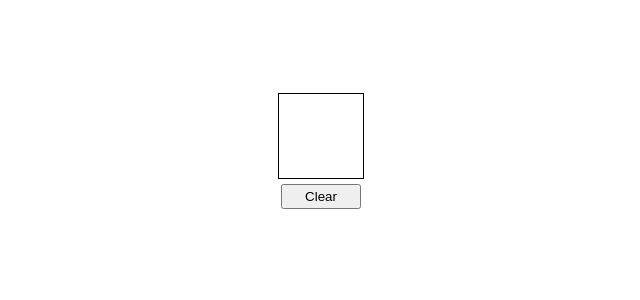
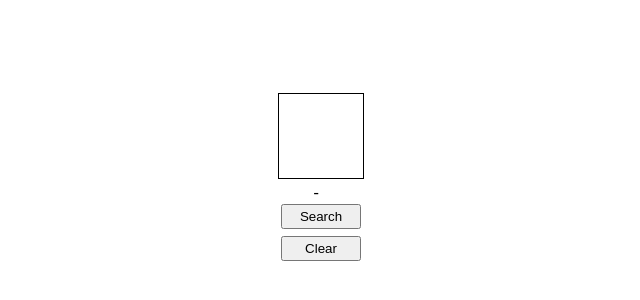
Before and after one commit to otaviojacobi/MNIST_web, a plain HTML site: page client/index.html in a window 1280 px wide. Shown: the part 264-564 px from the top of the page, without its empty margins (319-959 px from the left). Drawn offline with Linux system fonts and the light colour scheme.

Commit message:
mini-ui working

```diff
--- a/client/index.html
+++ b/client/index.html
@@ -9,8 +9,9 @@
 </head>
 <body>
     <canvas id="canvas" width="84" height="84"></canvas>
-    <label id = "label"></label>
-    <button id="button">Clear</button>
+    <label id = "label">-</label>
+    <button id="search">Search</button>
+    <button id="clear">Clear</button>
     <script src="index.js"></script>
 </body>
 </html>
--- a/client/index.js
+++ b/client/index.js
@@ -8,21 +8,26 @@ cntx.lineCap = "round";
 cntx.fillStyle = "#fff";
 cntx.fillRect(0, 0, canvas.width, canvas.height);
 
-let button = document.getElementById("button");
+let searchButton = document.getElementById("search");
+let clearButton = document.getElementById("clear");
+let label = document.getElementById("label");
 
 document.addEventListener('mouseup', event => click = false);
-
-button.addEventListener('click', event => cntx.clearRect( 0,0,canvas.width, canvas.height ));
-
+clearButton.addEventListener('click', event => {
+    label.innerHTML = "-";
+    cntx.clearRect(0, 0, canvas.width, canvas.height);
+});
+searchButton.addEventListener('click', event => {
+    //TODO
+    label.innerHTML = "1";
+});
 canvas.addEventListener('mousedown', event => {
     click = true;
     cntx.save();
     xCoord = event.pageX - canvas.offsetLeft;
     yCoord = event.pageY - canvas.offsetTop
 });
-
 canvas.addEventListener('click', event => click = false);
-
 canvas.addEventListener('mousemove', event => {
     if (click == true) {
         cntx.beginPath();
--- a/client/main.css
+++ b/client/main.css
@@ -16,13 +16,35 @@
     fill: #494949;
 }
 
-#button {
+#search {
+    height: 25px;
+    width: 80px;
+    position: absolute;
+    top: 160px;
+    bottom: 0;
+    left: 0;
+    right: 0;
+    margin: auto;
+}
+
+#clear {
+    height: 25px;
+    width: 80px;
+    position: absolute;
+    top: 225px;
+    bottom: 0;
+    left: 0;
+    right: 0;
+    margin: auto;
+}
+
+#label {
     height: 25px;
     width: 80px;
     position: absolute;
     top: 120px;
     bottom: 0;
-    left: 0;
+    left: 65px;
     right: 0;
     margin: auto;
 }
```
Also changed, not shown: 1 other file.
